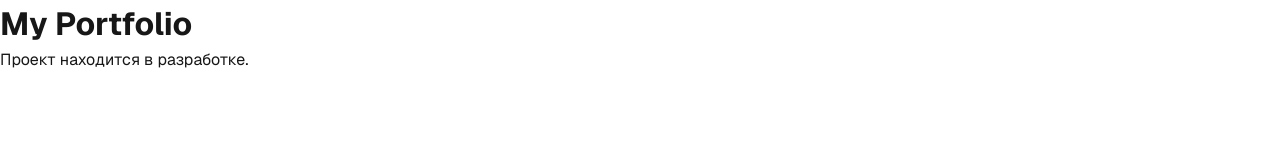
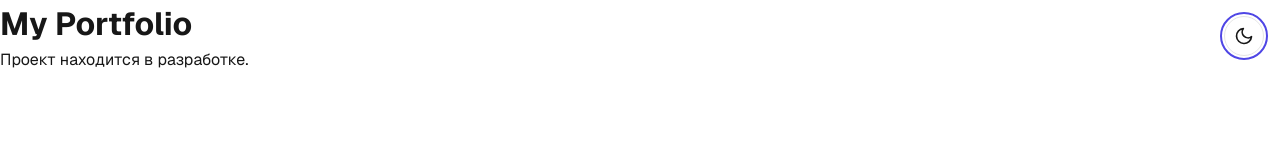
Before and after one commit to antonababkov/my-portfolio, a Next.js app: page / in a window 1280 px wide. Shown: the top 160 px of the page. Built offline with nearby package versions, Linux system fonts and the light colour scheme.

Commit message:
chore: выполнить этап 3 из PLAN.md

```diff
--- a/src/app/globals.scss
+++ b/src/app/globals.scss
@@ -39,6 +39,14 @@ a {
   text-decoration: none;
 }
 
+// Временное размещение переключателя темы (до этапов «шапка/футер»)
+.theme-toggle-fixed {
+  position: fixed;
+  top: v.$space-4;
+  right: v.$space-4;
+  z-index: 100;
+}
+
 // Уважение системной настройки reduced motion
 @media (prefers-reduced-motion: reduce) {
   *,
--- a/src/app/layout.tsx
+++ b/src/app/layout.tsx
@@ -1,5 +1,7 @@
 import type { Metadata } from "next";
 import { Geist, Geist_Mono } from "next/font/google";
+import { themeInitScript } from "@/lib/theme";
+import ThemeToggle from "@/components/ui/ThemeToggle";
 import "./globals.scss";
 
 const geistSans = Geist({
@@ -19,9 +21,13 @@ export const metadata: Metadata = {
 
 export default function RootLayout({ children }: LayoutProps<"/">) {
   return (
-    <html lang="en">
+    <html lang="en" suppressHydrationWarning>
       <body className={`${geistSans.variable} ${geistMono.variable}`}>
+        <script dangerouslySetInnerHTML={{ __html: themeInitScript }} />
         {children}
+        <div className="theme-toggle-fixed">
+          <ThemeToggle />
+        </div>
       </body>
     </html>
   );
--- /dev/null
+++ b/src/components/ui/ThemeToggle.module.scss
@@ -0,0 +1,31 @@
+@use "../../styles/variables" as v;
+@use "../../styles/mixins" as m;
+
+.toggle {
+  display: inline-flex;
+  align-items: center;
+  justify-content: center;
+  width: 40px;
+  height: 40px;
+  border: 1px solid var(--color-border);
+  border-radius: v.$radius-full;
+  background: var(--color-background-elevated);
+  color: var(--color-foreground);
+  cursor: pointer;
+  @include m.theme-transition(background-color, color, border-color, transform);
+  @include m.focus-ring;
+
+  &:hover {
+    border-color: var(--color-accent);
+    color: var(--color-accent);
+    transform: rotate(15deg);
+  }
+
+  &:active {
+    transform: scale(0.95);
+  }
+}
+
+.icon {
+  display: inline-flex;
+}
--- /dev/null
+++ b/src/components/ui/ThemeToggle.tsx
@@ -0,0 +1,57 @@
+"use client";
+
+import { useState } from "react";
+import { getCurrentTheme, toggleTheme, type Theme } from "@/lib/theme";
+import styles from "./ThemeToggle.module.scss";
+
+export default function ThemeToggle() {
+  const [theme, setTheme] = useState<Theme>(() => getCurrentTheme());
+  const isDark = theme === "dark";
+
+  const handleToggle = () => {
+    setTheme(toggleTheme());
+  };
+
+  return (
+    <button
+      type="button"
+      className={styles.toggle}
+      onClick={handleToggle}
+      role="switch"
+      aria-checked={isDark}
+      aria-label={isDark ? "Выключить тёмную тему" : "Включить тёмную тему"}
+      title={isDark ? "Светлая тема" : "Тёмная тема"}
+    >
+      <span className={styles.icon} aria-hidden="true">
+        {isDark ? (
+          <svg
+            width="20"
+            height="20"
+            viewBox="0 0 24 24"
+            fill="none"
+            stroke="currentColor"
+            strokeWidth="2"
+            strokeLinecap="round"
+            strokeLinejoin="round"
+          >
+            <circle cx="12" cy="12" r="4" />
+            <path d="M12 2v2M12 20v2M4.93 4.93l1.41 1.41M17.66 17.66l1.41 1.41M2 12h2M20 12h2M6.34 17.66l-1.41 1.41M19.07 4.93l-1.41 1.41" />
+          </svg>
+        ) : (
+          <svg
+            width="20"
+            height="20"
+            viewBox="0 0 24 24"
+            fill="none"
+            stroke="currentColor"
+            strokeWidth="2"
+            strokeLinecap="round"
+            strokeLinejoin="round"
+          >
+            <path d="M21 12.79A9 9 0 1 1 11.21 3 7 7 0 0 0 21 12.79z" />
+          </svg>
+        )}
+      </span>
+    </button>
+  );
+}
--- /dev/null
+++ b/src/lib/theme.ts
@@ -0,0 +1,43 @@
+export type Theme = "light" | "dark";
+
+export const THEME_STORAGE_KEY = "theme";
+
+export function getStoredTheme(): Theme | null {
+  if (typeof window === "undefined") return null;
+  try {
+    const value = window.localStorage.getItem(THEME_STORAGE_KEY);
+    return value === "light" || value === "dark" ? value : null;
+  } catch {
+    return null;
+  }
+}
+
+export function getSystemTheme(): Theme {
+  if (typeof window === "undefined") return "light";
+  return window.matchMedia?.("(prefers-color-scheme: dark)").matches
+    ? "dark"
+    : "light";
+}
+
+export function getCurrentTheme(): Theme {
+  return getStoredTheme() ?? getSystemTheme();
+}
+
+export function applyTheme(theme: Theme): void {
+  document.documentElement.dataset.theme = theme;
+  try {
+    window.localStorage.setItem(THEME_STORAGE_KEY, theme);
+  } catch {
+    // localStorage может быть недоступен (приватный режим, ограничения)
+  }
+}
+
+export function toggleTheme(): Theme {
+  const next: Theme = getCurrentTheme() === "dark" ? "light" : "dark";
+  applyTheme(next);
+  return next;
+}
+
+// Строка для inline-скрипта в <head>: ставит data-theme до гидрации,
+// чтобы не было «мигания» темы (FOUC).
+export const themeInitScript = `(function(){var k="${THEME_STORAGE_KEY}";var s=null;try{s=window.localStorage.getItem(k);}catch(e){}var t=s==="light"||s==="dark"?s:(window.matchMedia&&window.matchMedia("(prefers-color-scheme: dark)").matches?"dark":"light");document.documentElement.dataset.theme=t;})();`;
```
Also changed, not shown: 1 other file (tests, documents, lock files or other folders).
